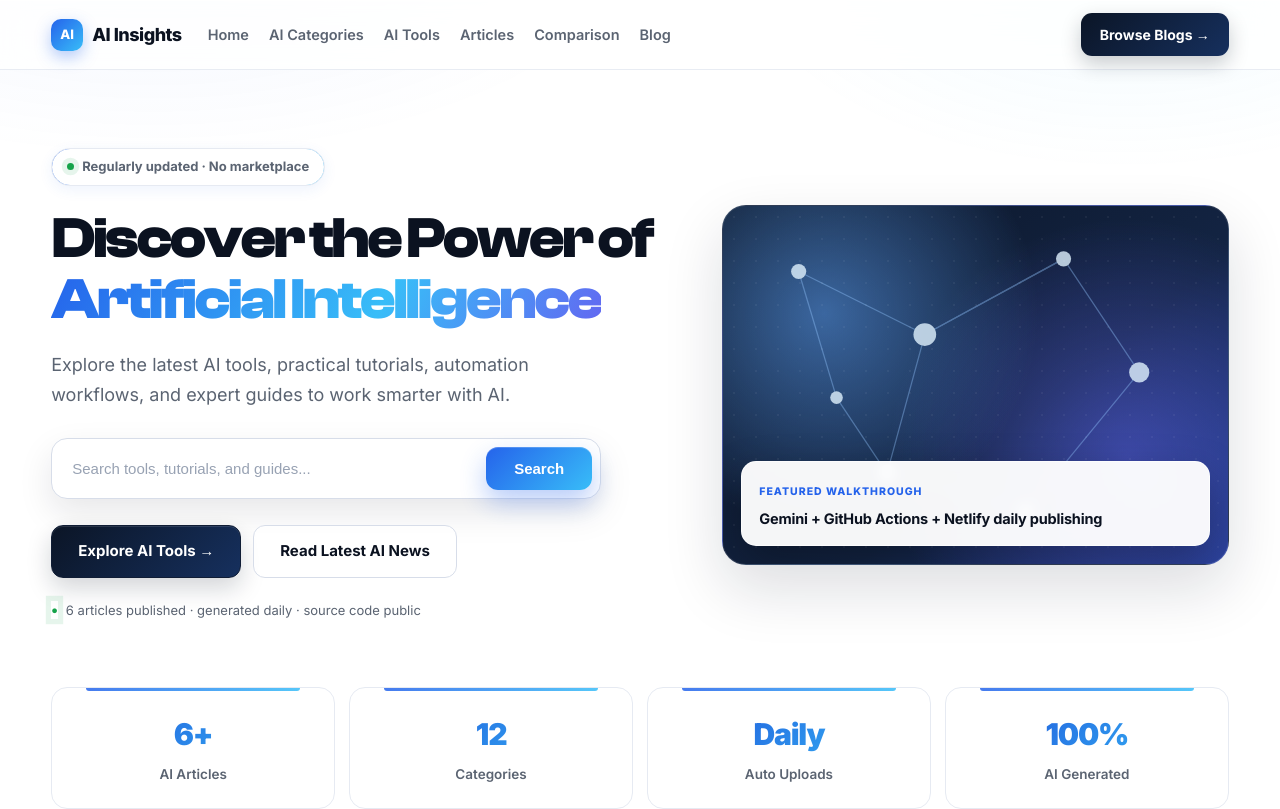
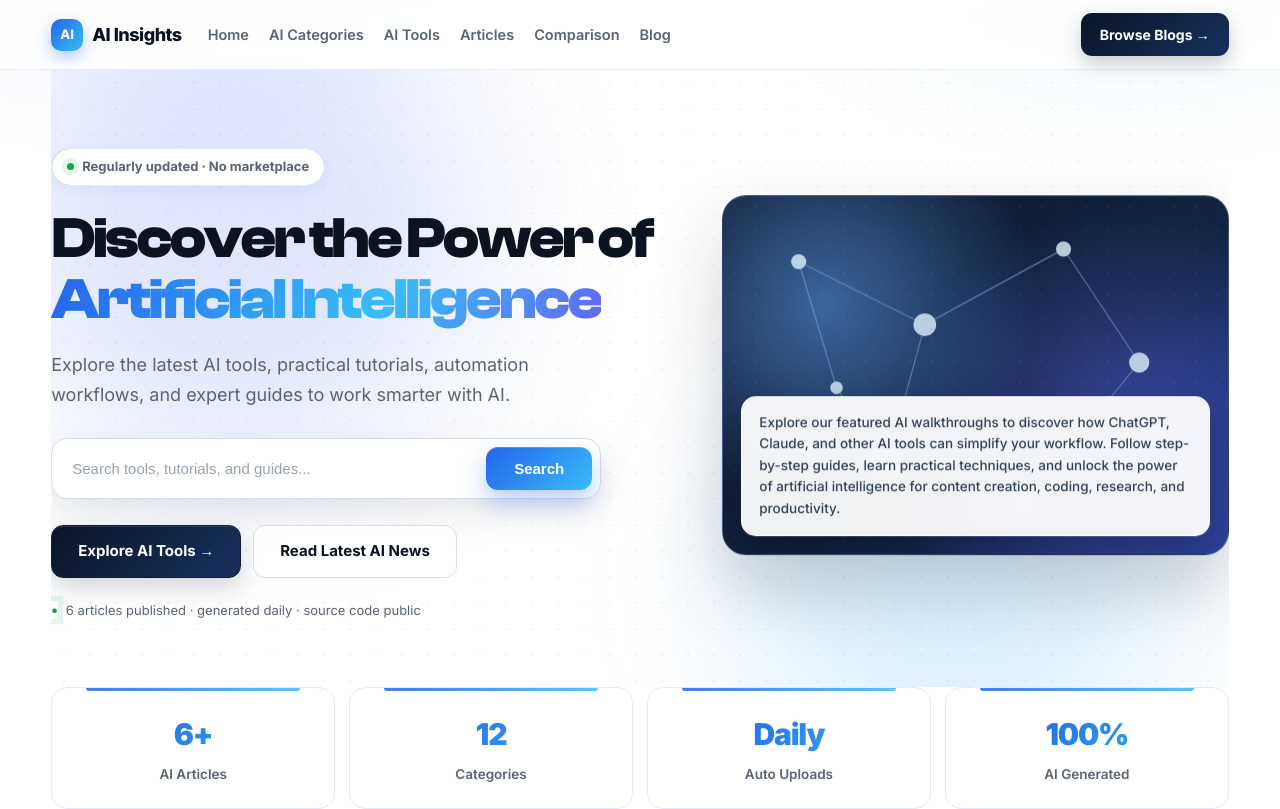
Before and after one commit to davidtechwizstudio-cpu/ai-content-site, a Next.js app: page / in a window 1280 px wide. Shown: the top 809 px of the page. Built offline with nearby package versions, Linux system fonts and the light colour scheme.

Commit message:
feat: hero float-card walkthrough copy + animated hero background effects

```diff
--- a/src/app/globals.css
+++ b/src/app/globals.css
@@ -128,7 +128,32 @@ img { max-width: 100%; }
 .btn-sm { padding: 9px 16px; font-size: 13.5px; border-radius: 10px; }
 
 /* ---------- Hero ---------- */
-.hero { padding: 78px 0 66px; display: grid; grid-template-columns: 1.1fr 0.9fr; gap: 52px; align-items: center; }
+.hero {
+  position: relative; overflow: hidden; isolation: isolate;
+  padding: 78px 0 66px; display: grid; grid-template-columns: 1.1fr 0.9fr; gap: 52px; align-items: center;
+  background-image: radial-gradient(rgba(15, 23, 42, 0.055) 1px, transparent 1px);
+  background-size: 26px 26px;
+}
+.hero::before, .hero::after {
+  content: ''; position: absolute; z-index: -1; border-radius: 50%;
+  filter: blur(72px); pointer-events: none;
+}
+.hero::before {
+  width: 460px; height: 460px; top: -90px; left: -70px;
+  background: rgba(37, 99, 235, 0.16);
+  animation: heroDrift1 15s ease-in-out infinite alternate;
+}
+.hero::after {
+  width: 420px; height: 420px; bottom: -110px; right: 4%;
+  background: rgba(56, 189, 248, 0.17);
+  animation: heroDrift2 17s ease-in-out infinite alternate;
+}
+@keyframes heroDrift1 {
+  to { transform: translate(70px, 50px) scale(1.12); background: rgba(99, 102, 241, 0.16); }
+}
+@keyframes heroDrift2 {
+  to { transform: translate(-60px, -45px) scale(1.1); background: rgba(37, 99, 235, 0.15); }
+}
 .eyebrow {
   display: inline-flex; align-items: center; gap: 8px;
   padding: 7px 15px; border-radius: 999px;
@@ -187,6 +212,10 @@ img { max-width: 100%; }
     linear-gradient(140deg, #0b1526, #132443 60%, #1e3a8a);
   box-shadow: var(--shadow-lg);
   border: 1px solid rgba(255, 255, 255, 0.12);
+  animation: heroCard 7s ease-in-out infinite alternate;
+}
+@keyframes heroCard {
+  to { transform: translateY(-10px); box-shadow: 0 34px 70px rgba(15, 23, 42, 0.2); }
 }
 .hero-visual::after {
   content: ''; position: absolute; inset: 0;
@@ -196,18 +225,17 @@ img { max-width: 100%; }
 .hero-visual svg { position: absolute; inset: 0; width: 100%; height: 100%; opacity: 0.8; }
 .float-card {
   position: absolute; left: 18px; bottom: 18px; right: 18px; z-index: 2;
-  background: rgba(255, 255, 255, 0.96); border-radius: 15px;
-  padding: 14px 17px;
+  background: rgba(255, 255, 255, 0.94); border-radius: 15px;
+  padding: 15px 17px;
   box-shadow: 0 18px 44px rgba(0, 0, 0, 0.3);
   border: 1px solid rgba(255, 255, 255, 0.7);
-  backdrop-filter: blur(6px);
+  backdrop-filter: blur(8px);
+  -webkit-backdrop-filter: blur(8px);
 }
-.float-card span {
-  display: inline-block;
-  font-size: 10.5px; font-weight: 800; letter-spacing: 1px; color: var(--accent);
-  text-transform: uppercase;
+.float-card p {
+  font-size: 13.5px; line-height: 1.6; color: #334155;
+  font-weight: 500;
 }
-.float-card strong { display: block; font-size: 14.5px; margin-top: 4px; letter-spacing: -0.2px; }
 
 /* ---------- Sections ---------- */
 .band { padding: 72px 0; }
--- a/src/components/home.tsx
+++ b/src/components/home.tsx
@@ -150,8 +150,12 @@ export default function HomeClient({ blogs }: { blogs: BlogMeta[] }) {
             </g>
           </svg>
           <div className="float-card">
-            <span>Featured walkthrough</span>
-            <strong>Gemini + GitHub Actions + Netlify daily publishing</strong>
+            <p>
+              Explore our featured AI walkthroughs to discover how ChatGPT, Claude, and other AI
+              tools can simplify your workflow. Follow step-by-step guides, learn practical
+              techniques, and unlock the power of artificial intelligence for content creation,
+              coding, research, and productivity.
+            </p>
           </div>
         </div>
       </section>
```
Also changed, not shown: 1 other file (tests, documents, lock files or other folders).
